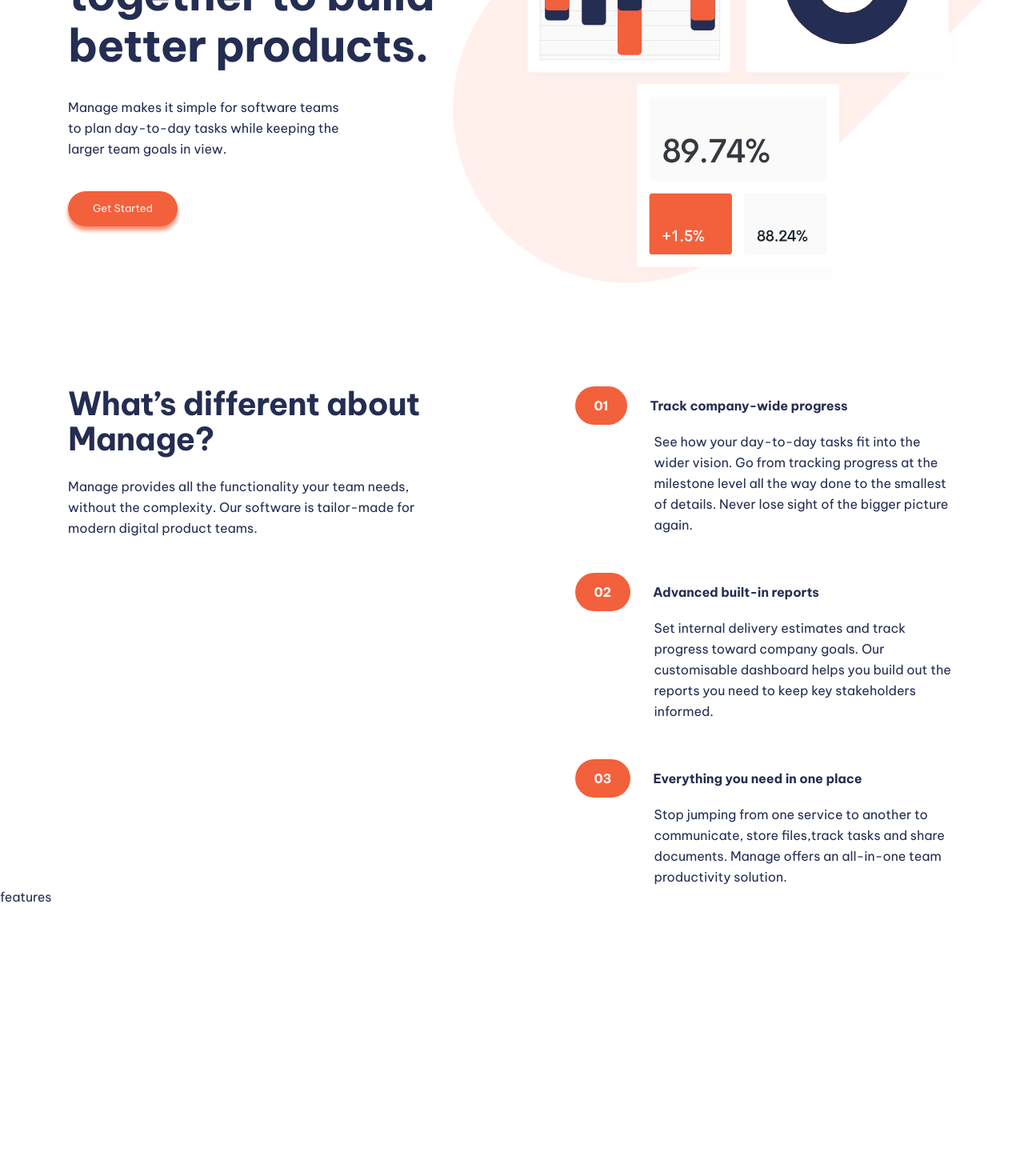
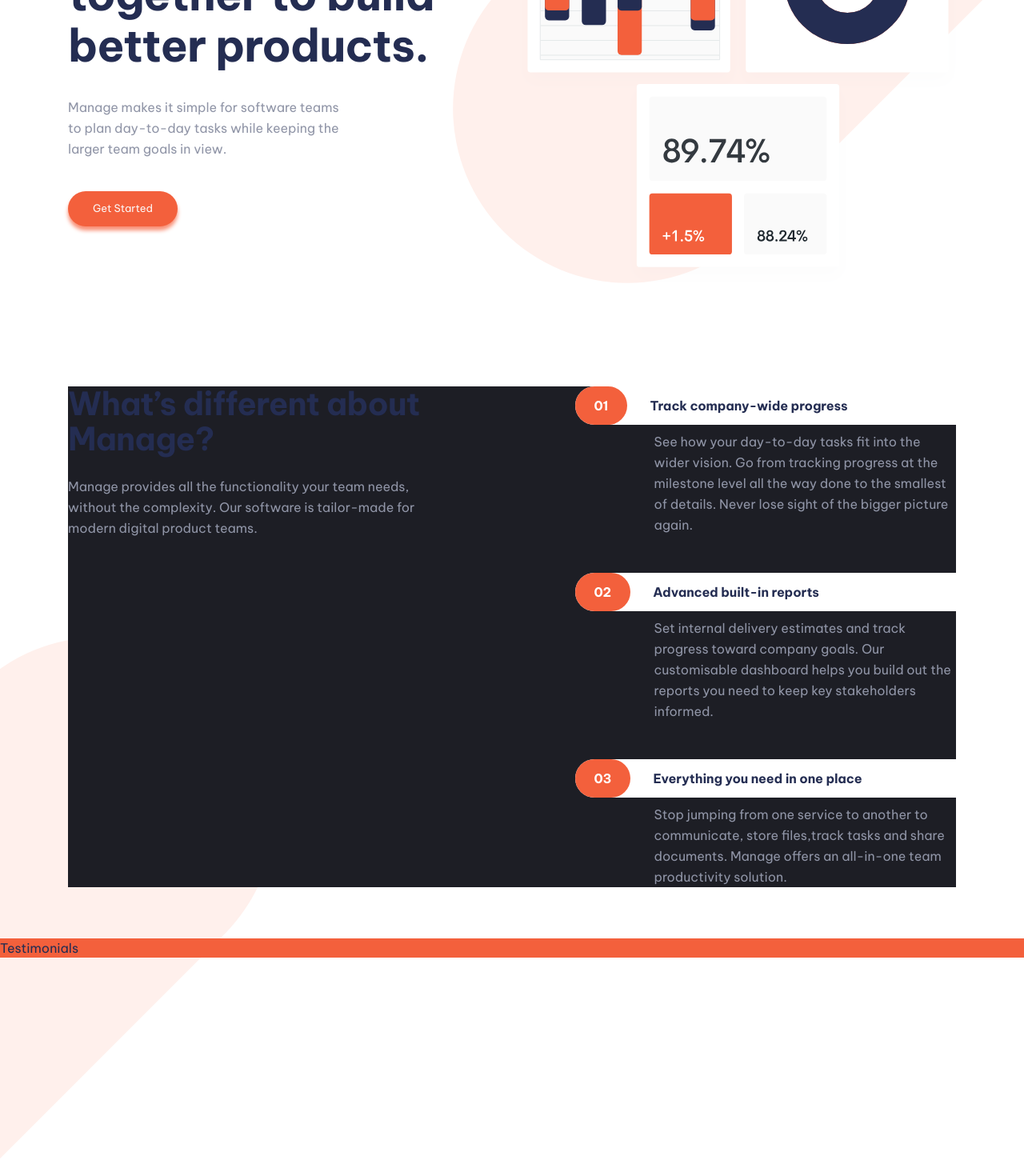
Before and after one commit to ZiadHmedan/landingPage, a React (Vite) app: page / in a window 1280 px wide. Shown: the part 360-1830 px from the top of the page at 80% size. Before the commit the page ends 1493 px from the top, so only its background shows below. Built offline with nearby package versions, Linux system fonts and the light colour scheme.

Commit message:
start testimonials section

```diff
--- a/src/App.jsx
+++ b/src/App.jsx
@@ -1,6 +1,7 @@
 import { useState } from "react";
 import Header from "./ui/Header";
 import Features from "./component/Features";
+import Testimonials from "./component/Testimonials";
 
 // import Features from "./component/Features";
 // const testimonials = [
@@ -65,7 +66,8 @@ function App() {
       {/* <img src={bg} alt="bg" className=" absolute z-[-1]"/> */}
       <Header isOpen={isOpen} handleOpen={handleOpen} />
       <main>
-        <Features features={features}/>features
+        <Features features={features}/>
+        <Testimonials/>
       </main>
     </div>
   );
--- a/src/component/Features.jsx
+++ b/src/component/Features.jsx
@@ -3,10 +3,14 @@
 import Paragraph from "../ui/Paragraph";
 import SecondryHeader from "../ui/SecondryHeader";
 import TritaryHeader from "../ui/TritaryHeader";
+import bgHeader from "../assets/images/bg-tablet-pattern.svg";
+
 import NumBtn from "./NumBtn";
 export default function Features({ features }) {
   return (
-    <section className=" grid xl:gap-[125px] xl:container xl:mt-[120px] xl:grid-cols-2  xl:justify-between mt-[95px]  ">
+    <section className="bg-dark relative grid xl:gap-[125px] xl:container xl:mt-[120px] xl:grid-cols-2  xl:justify-between mt-[95px]  ">
+            <img src={bgHeader} alt="header-background" className="absolute centerPosition  z-[-1]  hidden xl:block" />
+
       <div className=" container xl:justify-self-start ">
       <SecondryHeader isCenter="true">What’s different about Manage?</SecondryHeader>
         {/* <h2 className="text-[30px] leading-[45px] tracking-[-.62px] font-extrabold text-center">
--- a/src/component/HeroDescription.jsx
+++ b/src/component/HeroDescription.jsx
@@ -6,7 +6,7 @@ export default function HeroDescription() {
       <h1 className="text-lg xl:text-xl leading-xl  xl:leading-xl1 tracking-sm   font-bold">
         Bring everyone together to build better products.
       </h1>
-      <p className="mt-2 xl:mt-8 leading-xs xl:leading-xss xl:pr-[200px] pr-[0px] ">
+      <p className="mt-2 xl:mt-8 leading-xs xl:leading-xss xl:pr-[200px] pr-[0px] text-darkGrayishBlue  ">
         Manage makes it simple for software teams to plan day-to-day tasks while
         keeping the larger team goals in view.
       </p>
--- /dev/null
+++ b/src/component/Testimonials.jsx
@@ -0,0 +1,5 @@
+export default function Testimonials() {
+  return (
+    <section className="bg-BrightRed mt-16 ">Testimonials</section>
+  )
+}
--- a/src/index.css
+++ b/src/index.css
@@ -8,3 +8,8 @@
 .btn-shadow{
   box-shadow:0px 5px 5px #F98F75;
  }
+.centerPosition{
+  top:50%;
+  left:-50%;
+
+}
--- a/src/ui/Paragraph.jsx
+++ b/src/ui/Paragraph.jsx
@@ -1,6 +1,6 @@
 // eslint-disable-next-line react/prop-types
 export default function Paragraph({children,moreStyles}) {
-    let style = `font-normal text-smm  leading-xs md:text-base   md:leading-xss xl:text-left `
+    let style = `font-normal text-smm  leading-xs md:text-base text-darkGrayishBlue   md:leading-xss xl:text-left `
     style += moreStyles;
   return (
     <p className={style}>{children}</p>
```
